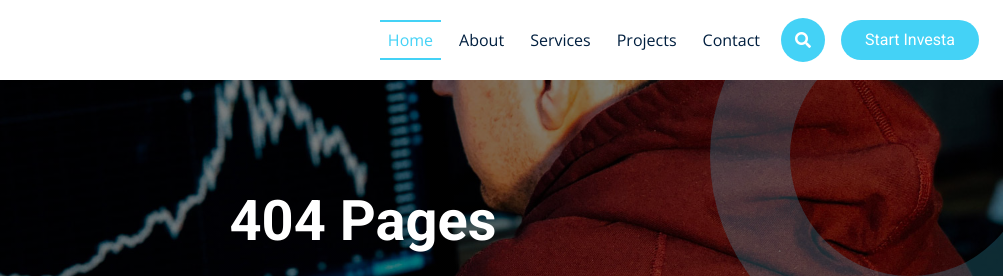
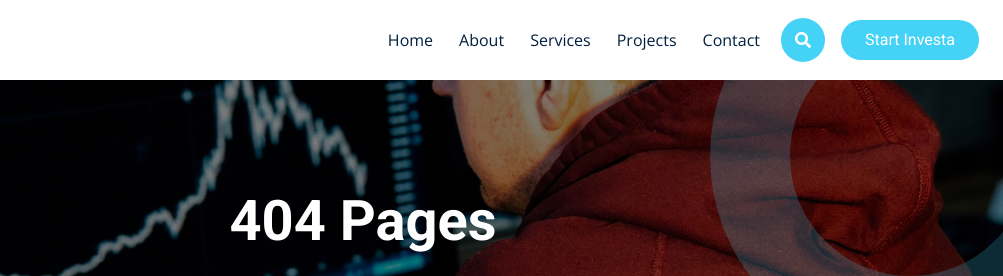
Before and after one commit to vivek-2604/Investor-s-edge, a plain HTML site: page 404.html in a window 1280 px wide. Shown: the top 276 px of the page, 277-1280 px from the left. Drawn offline with nearby package versions, Linux system fonts and the light colour scheme.

Commit message:
fixxing issue of navbar

```diff
--- a/404.html
+++ b/404.html
@@ -80,7 +80,7 @@
           </button>
           <div class="collapse navbar-collapse" id="navbarCollapse">
             <div class="navbar-nav ms-auto py-0">
-              <a href="index.html" class="nav-item nav-link active">Home</a>
+              <a href="index.html" class="nav-item nav-link">Home</a>
               <a href="about.html" class="nav-item nav-link">About</a>
               <a href="service.html" class="nav-item nav-link">Services</a>
               <a href="project.html" class="nav-item nav-link">Projects</a>
```
Also changed, not shown: about.html (+1 -1 lines), blog.html (+1 -1 lines), contact.html (+1 -1 lines), faqs.html (+1 -1 lines), index.html (+1 -1 lines), project.html (+1 -1 lines), service.html (+1 -1 lines), team.html (+1 -1 lines), testimonial.html (+1 -1 lines).
